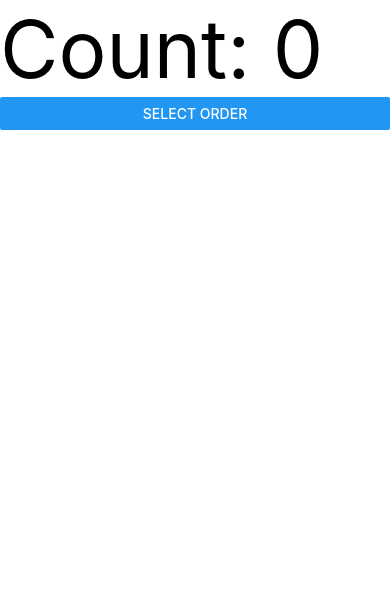
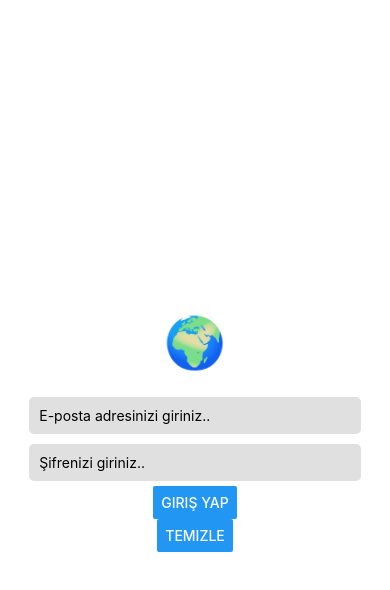
Before and after one commit to furkan-cloud/011-todo-app, a React Native app: screen / in a window 390 px wide. Shown: the top 590 px of the page. Built offline with nearby package versions, Linux system fonts and the light colour scheme.

Commit message:
login page complete

```diff
--- a/index.js
+++ b/index.js
@@ -3,7 +3,7 @@
  */
 
 import {AppRegistry} from 'react-native';
-import App from './src/Functional';
+import App from './src/Functionalll';
 import {name as appName} from './app.json';
 
 AppRegistry.registerComponent(appName, () => App);
--- a/src/Functional.js
+++ b/src/Functional.js
@@ -2,17 +2,17 @@ import React, {useState, useEffect} from 'react';
 import {SafeAreaView, Text, View, Button, Alert} from 'react-native';
 
 const App = (props) => {
-  const [orderCount, setOrderCount] = useState(0);
+//   const [orderCount, setOrderCount] = useState(0);
 
 
-useEffect(() => {
-  Alert.alert("Welcome", "Clarusway")
-}, [])
+// useEffect(() => {
+//   Alert.alert("Welcome", "Clarusway")
+// }, [])
 
-useEffect(() => {
-  if(orderCount > 10)
-  Alert.alert("Clarusway", "10'dan fazla seçim yapamazsınız")
-}, [orderCount])
+// useEffect(() => {
+//   if(orderCount > 10)
+//   Alert.alert("Clarusway", "10'dan fazla seçim yapamazsınız")
+// }, [orderCount])
 
   // const [counter, setCounter] = useState(0);
 
--- /dev/null
+++ b/src/Functionalll.js
@@ -0,0 +1,58 @@
+import React, { useState, useEffect } from 'react';
+import { SafeAreaView, View, Text, Button, Alert, Dimensions, TextInput, StyleSheet } from 'react-native';
+
+const App = (props) => {
+    const [email, setEmail] = useState("");
+    const [password, setPassword] = useState("");
+
+
+    const login = () => {
+        Alert.alert("CLARUSWAY", `Email: ${email}, Pass: ${password}`);
+    }
+
+    return (
+        <SafeAreaView style={{ flex: 1 }}>
+            <View style={{ flex: 1, justifyContent: 'center', alignItems: 'center' }}>
+
+                <Text style={{ margin: 20, fontSize: 50 }}>🌍</Text>
+
+                <View style={styles.input}>
+                    <TextInput
+                        value={email}
+                        placeholder='E-posta adresinizi giriniz..'
+                        onChangeText={(userText) => setEmail(userText)}
+                        keyboardType="email-address"
+                    />
+                </View>
+
+                <View style={styles.input}>
+                    <TextInput
+                        value={password}
+                        placeholder='Şifrenizi giriniz..'
+                        onChangeText={(userPass) => setPassword(userPass)}
+                        secureTextEntry={true}
+                    />
+                </View>
+
+                <Button title="Giriş Yap" onPress={login} />
+                <Button title="Temizle" onPress={() => {
+                    setEmail("");
+                    setPassword("");
+                }} />
+
+            </View>
+        </SafeAreaView>
+    )
+}
+
+export default App;
+
+const styles = StyleSheet.create({
+    input: {
+        backgroundColor: '#e0e0e0',
+        padding: 10,
+        margin: 5,
+        borderRadius: 5,
+        width: Dimensions.get('window').width * 0.85
+    }
+})
```
Also changed, not shown: src/Functionall.js (added, +36 -0 lines).
